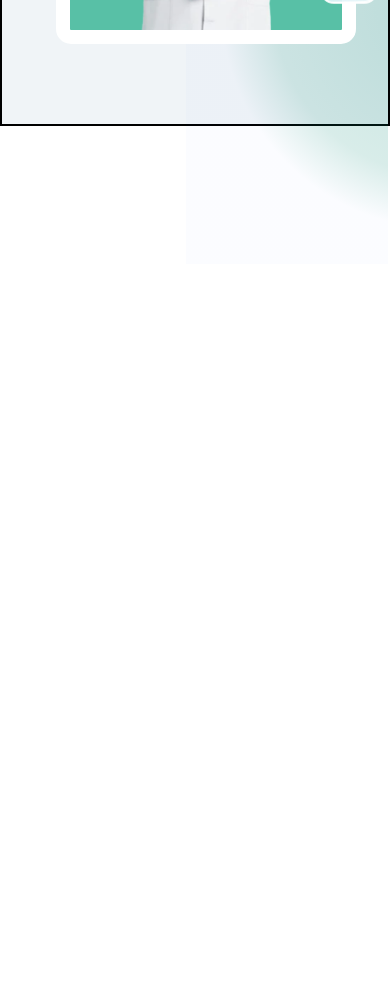
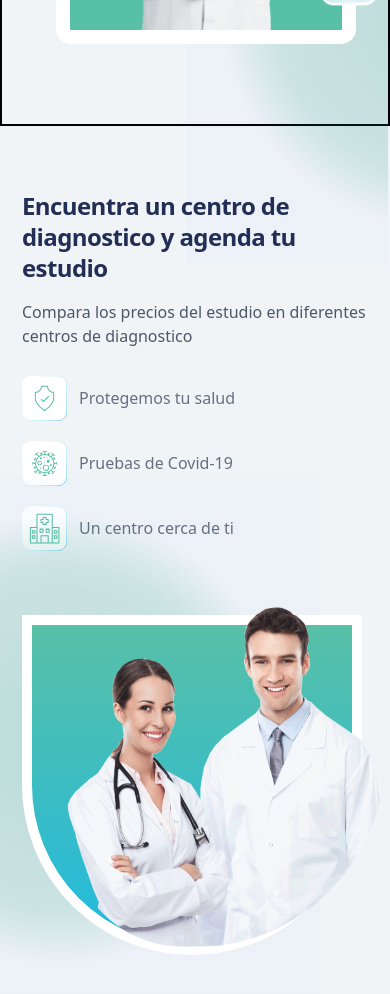
Before and after one commit to addliam/landing-page-medicos, a React (Vite) app: page / in a window 390 px wide. Shown: the part 680-1674 px from the top of the page. Before the commit the page ends 944 px from the top, so only its background shows below. Built offline with nearby package versions, Linux system fonts and the light colour scheme.

Commit message:
seccion agenda tu cita responsive

```diff
--- a/src/App.jsx
+++ b/src/App.jsx
@@ -1,11 +1,14 @@
 import React from 'react'
 import Navbar from './components/Navbar'
 import HeroBanner from './components/HeroBanner'
+import SectionAgendaTuEstudio from './components/SectionAgendaTuEstudio'
+
 const App = () => {
   return (
     <main className='bg-[#F0F4F7]'>
       <Navbar />
       <HeroBanner />
+      <SectionAgendaTuEstudio />
     </main>
   )
 }
--- /dev/null
+++ b/src/components/SectionAgendaTuEstudio.jsx
@@ -0,0 +1,40 @@
+import React from 'react'
+import Doctors2 from '../assets/images/Img-doctors-2.png'
+import Shield from '../assets/icons/shield.svg'
+import Covid from '../assets/icons/covid.svg'
+import Hospital from '../assets/icons/hospital.svg'
+
+const SectionAgendaTuEstudio = () => {
+  return (
+    <section className='layout-y layout-x flex sm:flex-row flex-col-reverse justify-between relative '>
+        <div className='green__gradient w-[520px] h-[520px] absolute -left-[200px] bottom-[20px]'></div>
+        <div className='z-10 mt-16 sm:mt-0 green_blue_gradient rounded-b-[14rem] h-[340px] w-[340px] sm:h-[420px] sm:w-[400px] border-[10px] sm:border-[14px] border-[#FFFFFF] relative'>
+            <img className='absolute left-[35px] -bottom-[2px] h-[350px] w-[420px] sm:h-[400px] sm:w-[400px] ' src={Doctors2} width="400px" height="420px" alt="doctores varon y mujer" />
+        </div>
+        <div className='mr-0 sm:mr-28'>
+            <h4 className='section_title w-[100%] sm:max-w-[420px] leading-[1.3em] '>Encuentra un centro de diagnostico y agenda tu estudio</h4>
+            <p className='section_descr mt-4 max-w-[420px]'>
+                Compara los precios del estudio en diferentes centros de diagnostico
+            </p>
+            <div className='mt-7'>
+                <ul>
+                    <li className='flex flex-row items-center'>
+                        <img width="45px" height="45px" src={Shield} alt="shield" />
+                        <span className='text-[#657181] ml-3'>Protegemos tu salud</span>
+                    </li>
+                    <li className='flex flex-row items-center mt-5'>
+                        <img width="45px" height="45px" src={Covid} alt="covid" />
+                        <span className='text-[#657181] ml-3'>Pruebas de Covid-19</span>
+                    </li>
+                    <li className='flex flex-row items-center mt-5'>
+                        <img width="45px" height="45px" src={Hospital} alt="hospital" />
+                        <span className='text-[#657181] ml-3'>Un centro cerca de ti</span>
+                    </li>
+                </ul>
+            </div>
+        </div>
+    </section>
+  )
+}
+
+export default SectionAgendaTuEstudio
--- /dev/null
+++ b/src/components/SectionInformacionSobreElEstudio.jsx
@@ -0,0 +1,9 @@
+import React from 'react'
+
+const SectionInformacionSobreElEstudio = () => {
+  return (
+    <div>SectionInformacionSobreElEstudio</div>
+  )
+}
+
+export default SectionInformacionSobreElEstudio
--- a/src/index.css
+++ b/src/index.css
@@ -8,3 +8,45 @@
 .green__gradient_2{
     background: radial-gradient(50% 50% at 50% 50%, rgba(0, 134, 112, 0.195) 0%, rgba(0, 134, 112, 0.165) 51.59%, rgba(0, 71, 255, 0.015) 86.67%);
 }
+.green_blue_gradient{
+    background: linear-gradient(180deg, #58C0A7 0%, #21BADE 100%);
+}
+.layout-y{
+    padding-top: 6rem;
+    padding-bottom: 6rem;
+}
+.layout-x{
+    padding-left: 7rem;
+    padding-right: 7rem;
+}
+.section_title{
+    font-size: 2rem;
+    font-weight: 600;
+    letter-spacing: -0.025em;
+    color: #222e55;
+}
+.section_descr{
+    font-size: 1rem;
+    color: #4B5868;
+}
+
+@media screen and (max-width: 768px){
+    .layout-x{
+        padding-left: 22px;
+        padding-right: 22px;
+    }
+    .layout-y{
+        padding-top: 4rem;
+        padding-bottom: 4rem;
+    }
+    .section_title{
+        font-size: 24px;
+        font-weight: 600;
+        letter-spacing: -0.025em;
+        color: #222e55;
+    }
+    .section_descr{
+        font-size: 1rem;
+        color: #4B5868;
+    }
+}
```
